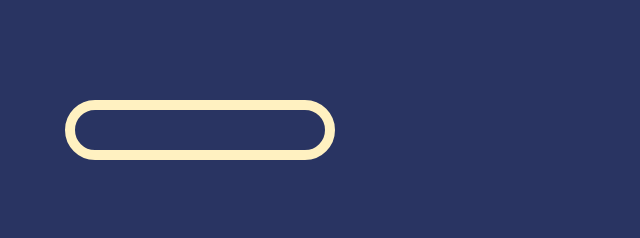
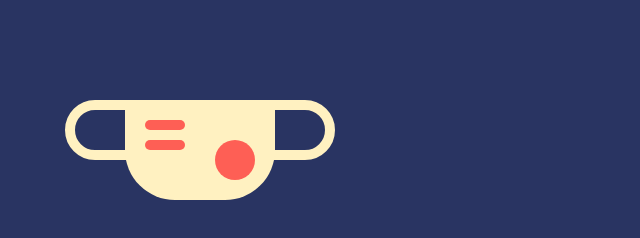
Before and after one commit to BhandarkarPawan/CSS-Art, a plain HTML site: page Mask/index.html in a window 1280 px wide. Shown: the whole page, without its empty margins (0-640 px from the left). Drawn offline with Linux system fonts and the light colour scheme.

Commit message:
Improved mask

```diff
--- a/Mask/index.html
+++ b/Mask/index.html
@@ -1,10 +1,9 @@
-
-<div class='container'>
-  <div class='c c1'></div>
-  <div class='c c2'></div>
-  <div class='c c3'></div>
-  <div class='c c4'></div>
-  <div class='c c5'></div>
+<div class="container">
+  <div class="c c1"></div>
+  <div class="c c2"></div>
+  <div class="c f c3"></div>
+  <div class="c f g c4"></div>
+  <div class="c f g c5"></div>
 </div>
 
 <style>
@@ -12,25 +11,54 @@
     background: #293462;
   }
 
-    .container{
+  .container {
     position: relative;
   }
 
-    .c1{
+  .c {
     position: absolute;
+  }
+
+  .c1 {
     left: 57px;
     top: 92px;
     width: 250px;
     height: 40px;
-      border: 10px solid #FFF1C1;
+    border: 10px solid #fff1c1;
     border-radius: 50px;
   }
+
+  .c2 {
+    left: 117px;
+    top: 100px;
+    height: 92px;
+    width: 150px;
+    background-color: #fff1c1;
+    border-radius: 0 0 50px 50px;
+  }
+
+  .f {
+    background-color: #fe5f55;
+  }
+  .c3 {
+    left: 207px;
+    top: 132px;
+    height: 40px;
+    width: 40px;
+    border-radius: 50%;
+  }
+
+  .g {
+    width: 40px;
+    height: 10px;
+    border-radius: 50px;
+    left: 137px;
+  }
+  .c4 {
+    top: 112px;
+  }
+
+  .c5 {
+    top: 132px;
+  }
 </style>
-
-  <!-- OBJECTIVE -->
-  <!-- Write HTML/CSS in this editor and replicate the given target image in the least code possible. What you write here, renders as it is -->
-
-  <!-- SCORING -->
-  <!-- The score is calculated based on the number of characters you use (this comment included :P) and how close you replicate the image. Read the FAQS (https://cssbattle.dev/faqs) for more info. -->
-
-  <!-- IMPORTANT: remove the comments before submitting -->
```
Also changed, not shown: Mask/result.png. Lines whose indentation alone changed are shown as unchanged.
